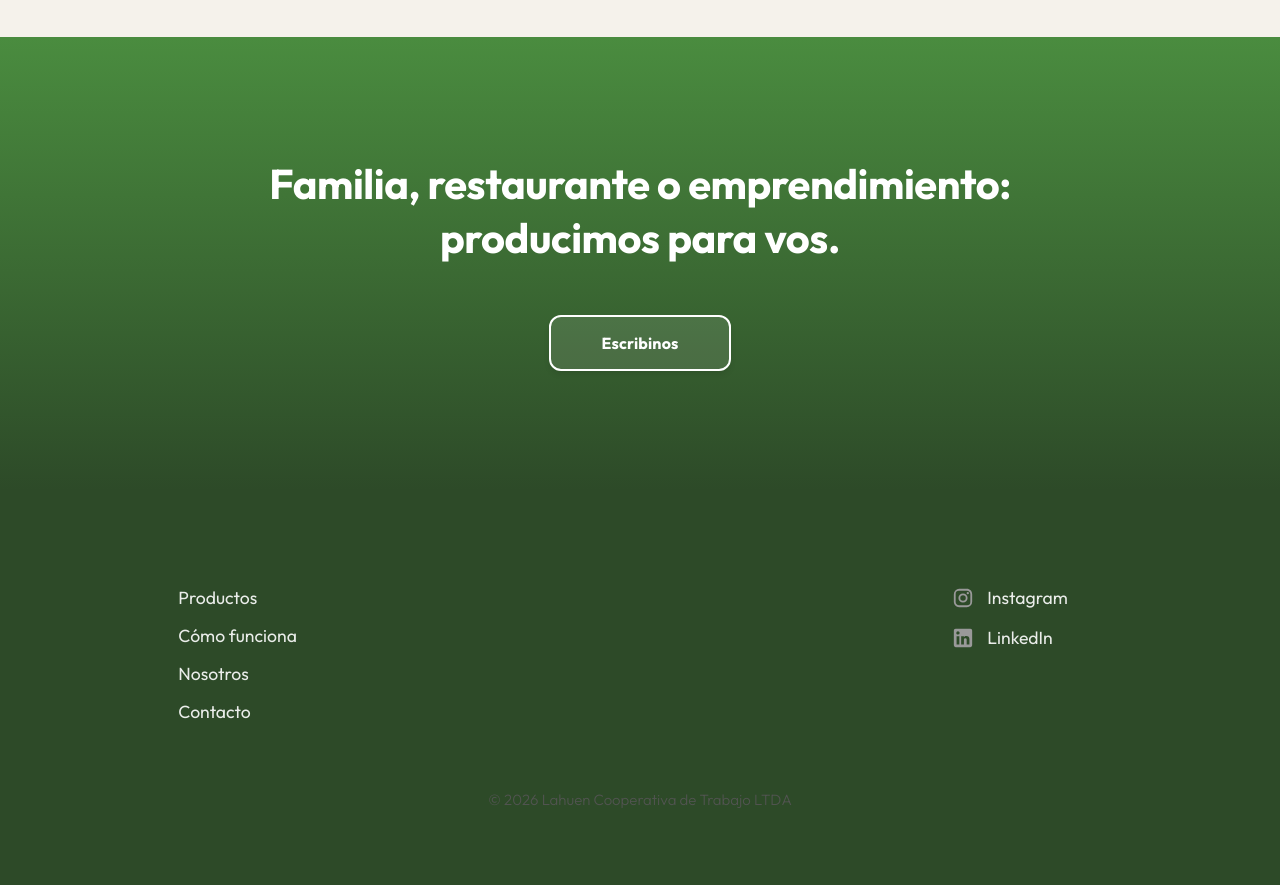
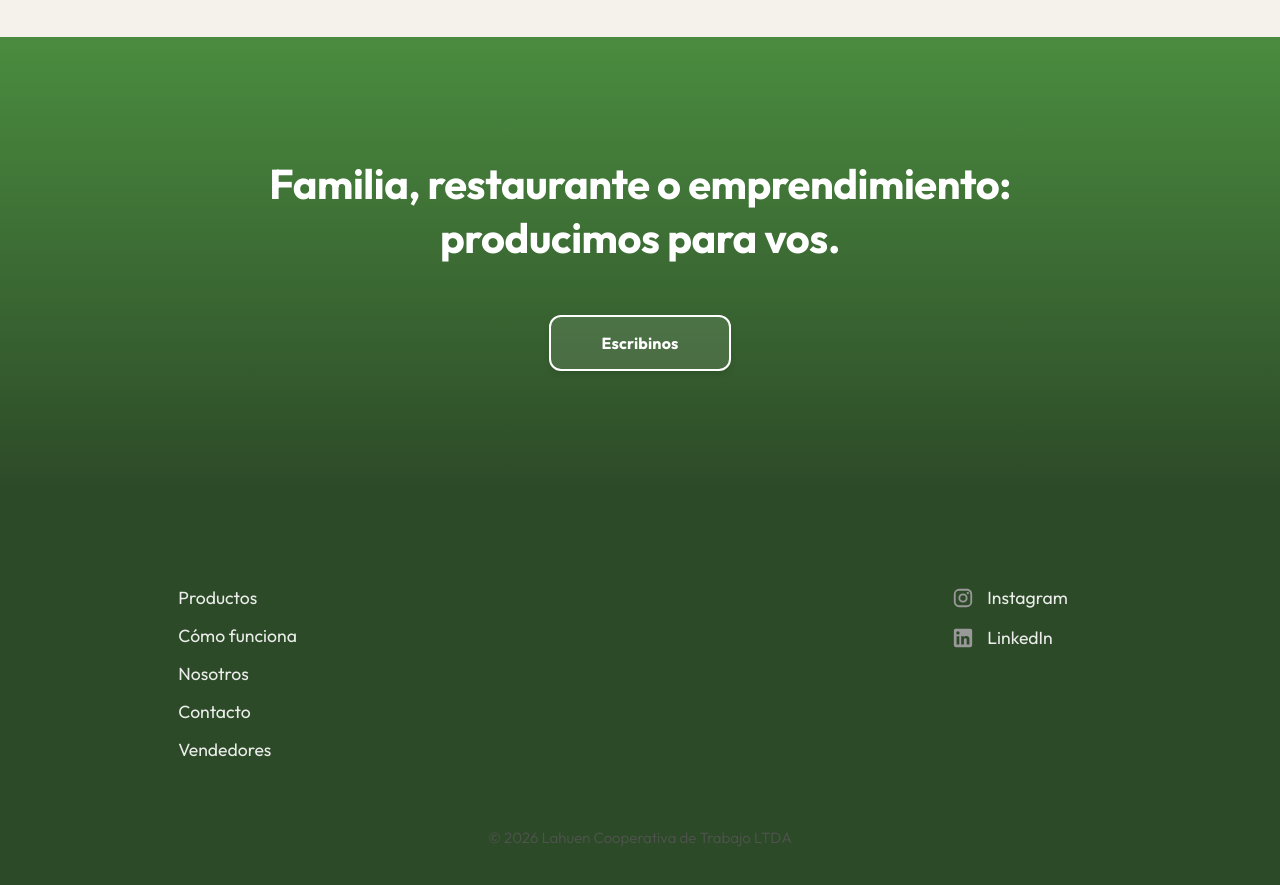
Before and after one commit to lahuen/lahuen, a Jekyll site: the page built from web/index.html, in a window 1280 px wide and 900 px high, scrolled down 3092 px. Shown: the top 885 px of the window. Built offline with Jekyll 4.4.1, drawn with Linux system fonts in a browser that asks for light colours; some web fonts are replaced; before the commit the page ends 3954 px from its top, so only the background shows below that.

Commit message:
add vendedores in footer

```diff
--- a/web/_data/footer.yml
+++ b/web/_data/footer.yml
@@ -7,6 +7,9 @@
     link: /about/
   - name: Contacto
     link: /contact/
+  - name: Vendedores
+    link: https://crm.lahuen.ar
+    new_window: true
 - links:
 - links:
   - name: Instagram
```
